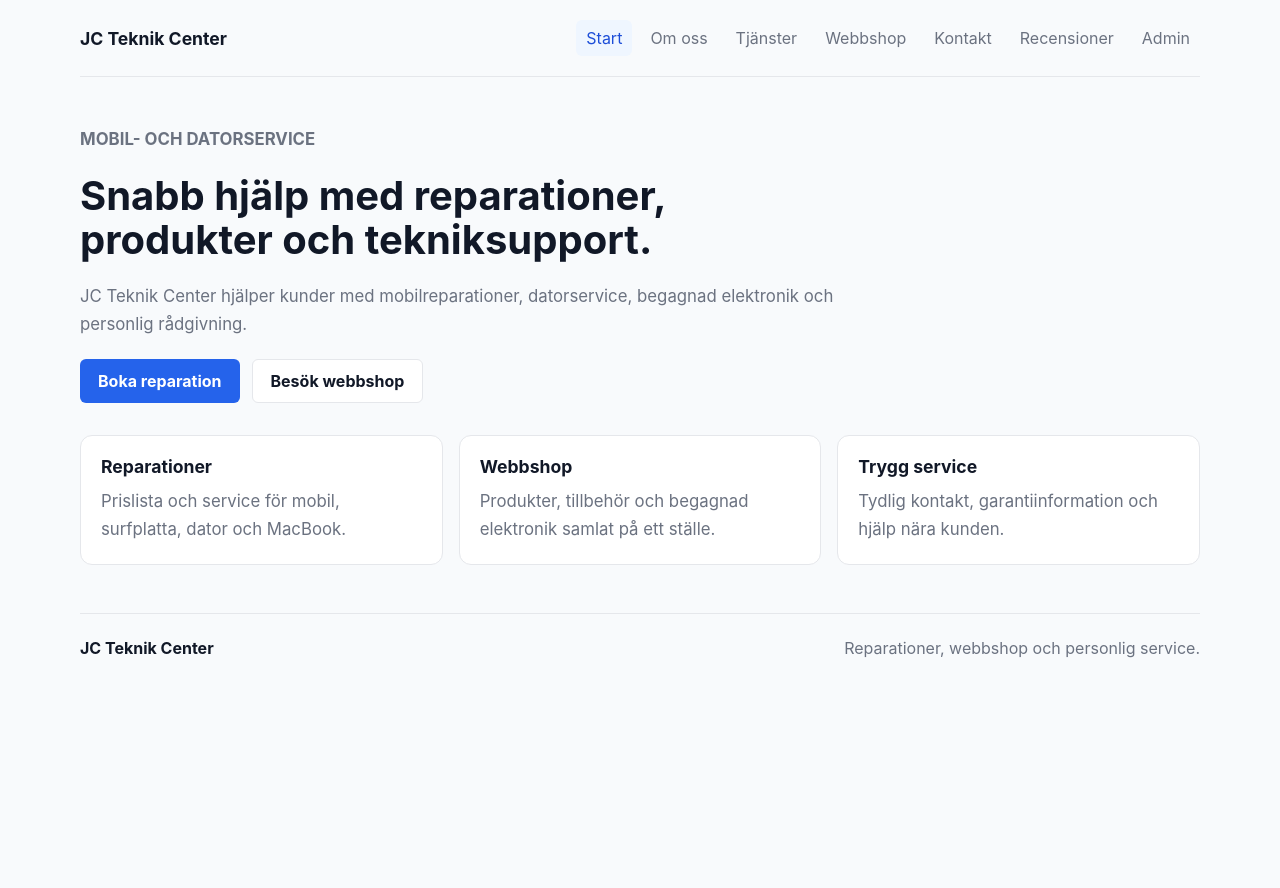
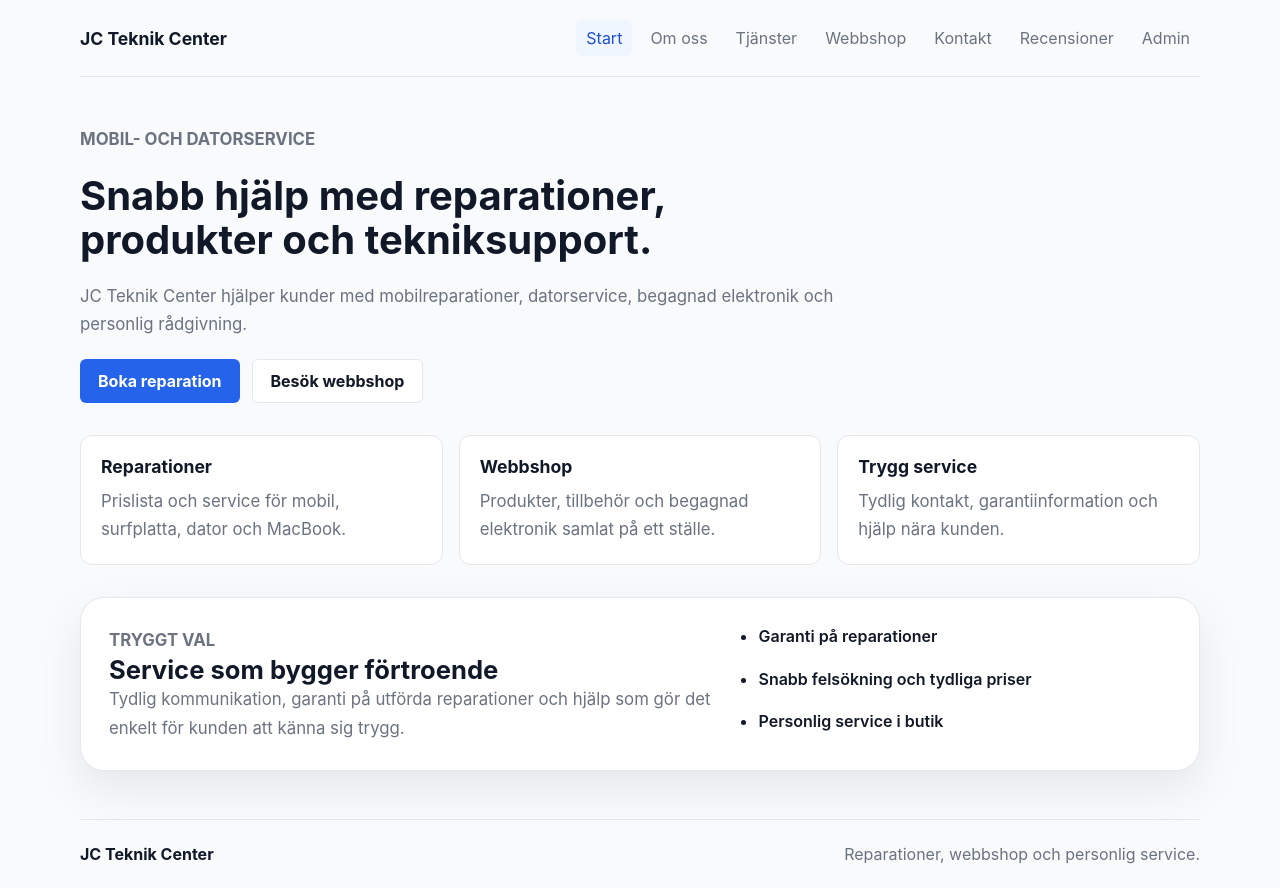
Before and after one commit to Samuel6693/JC-Teknik-Center, a React (Vite) app: page / in a window 1280 px wide. Before the commit the page ends 800 px from the top, so only its background shows below. Built offline with nearby package versions, Linux system fonts and the light colour scheme.

Commit message:
feat: add home trust section

```diff
--- a/src/pages/Home.css
+++ b/src/pages/Home.css
@@ -69,8 +69,34 @@
     margin-top: 10px;
 }
 
+.trust-section {
+  border: 1px solid var(--color-border);
+  border-radius: var(--radius-lg);
+  background: var(--color-surface);
+  box-shadow: var(--shadow-soft);
+  display: grid;
+  gap: 24px;
+  grid-template-columns: 1.4fr 1fr;
+  padding: 28px;
+}
+
+.trust-section h2 {
+  margin: 0;
+  font-size: 1.6rem;
+}
+
+.trust-list {
+  display: grid;
+  gap: 12px;
+  margin: 0;
+  padding-left: 20px;
+  color: var(--color-text);
+  font-weight: 600;
+}
+
 @media (max-width: 800px) {
-    .home-grid {
+    .home-grid,
+    .trust-section {
         grid-template-columns: 1fr;
     }
 }
--- a/src/pages/Home.jsx
+++ b/src/pages/Home.jsx
@@ -38,6 +38,24 @@ function Home() {
           <p>Tydlig kontakt, garantiinformation och hjälp nära kunden.</p>
         </article>
       </div>
+
+      <div className="trust-section">
+        <div>
+          <p className="home-eyebrow">Tryggt val</p>
+          <h2>Service som bygger förtroende</h2>
+          <p>
+            Tydlig kommunikation, garanti på utförda reparationer och hjälp som
+            gör det enkelt för kunden att känna sig trygg.
+          </p>
+        </div>
+
+        <ul className="trust-list">
+          <li>Garanti på reparationer</li>
+          <li>Snabb felsökning och tydliga priser</li>
+          <li>Personlig service i butik</li>
+        </ul>
+      </div>
+
     </section>
   )
 }
```
